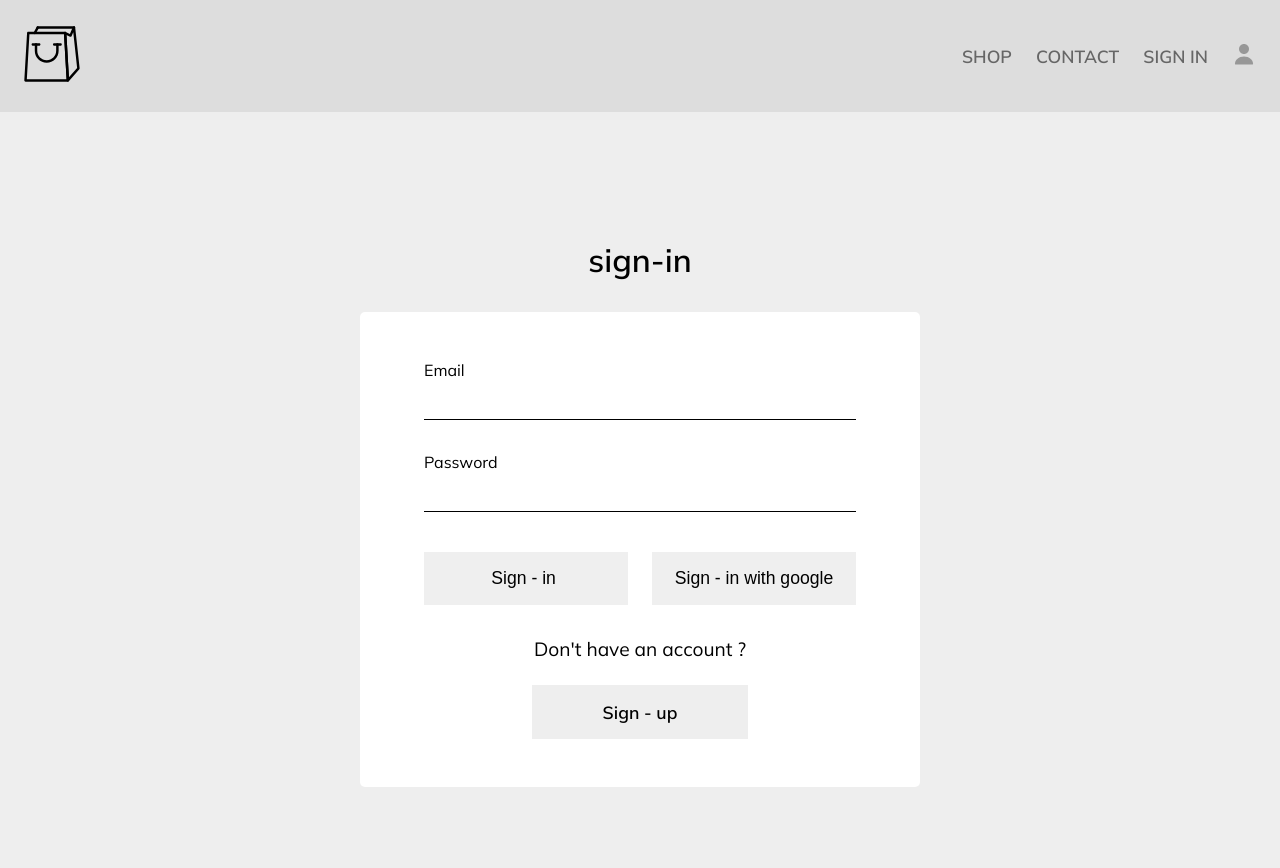
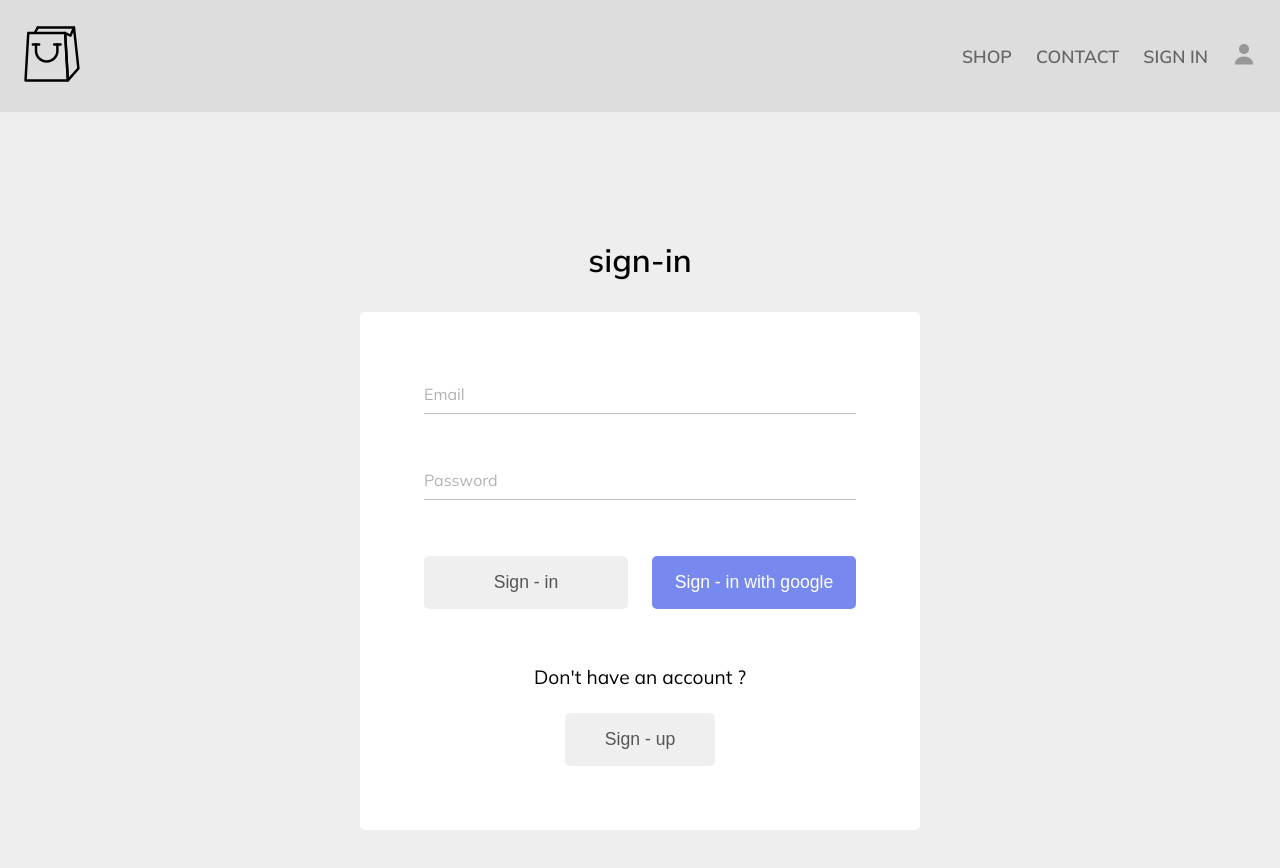
Before and after one commit to Ezeh20/E-mart, a React (Create React App) app: page /signin in a window 1280 px wide. Shown: the top 868 px of the page. Built offline with nearby package versions, Linux system fonts and the light colour scheme.

Commit message:
refactor: changed up the input component and also included a button component

```diff
--- /dev/null
+++ b/src/Components/Button-component/button.component.jsx
@@ -0,0 +1,16 @@
+import './button.scss'
+
+
+const Button_Class = {
+    google: "google-sign-in",
+    primary: "primary-btn",
+    redirect: "redirect"
+}
+
+const Button = ({ children, buttonType }) => {
+    return (
+        <button className={`btn ${Button_Class[buttonType]}`}>{children}</button>
+    )
+}
+
+export default Button
--- /dev/null
+++ b/src/Components/Button-component/button.scss
@@ -0,0 +1,30 @@
+.btn {
+    width: 100%;
+    padding: 1rem;
+    font-size: 1.1rem;
+    border-radius: 5px;
+    color: #555;
+    border: none;
+    transition: all .3s ease-in-out;
+
+    &:hover {
+        cursor: pointer;
+        border: none;
+        background-color: #000;
+        color: #eee;
+    }
+
+    &.google-sign-in {
+        background-color: rgb(119, 137, 238);
+        color: #fff;
+
+        &:hover {
+            background-color: rgb(153, 166, 240);
+
+        }
+    }
+    &.redirect{
+        width: 100%;
+        padding: 1rem 2.5rem;
+    }
+}
--- a/src/Components/Form-input-component/form-input.jsx
+++ b/src/Components/Form-input-component/form-input.jsx
@@ -1,11 +1,11 @@
 import './form-input.scss'
 
-const FormInput = ({ label, id, ...otherProps }) => {
+const FormInput = ({ label,  inputOptions }) => {
     return (
         <div className='sign_up'>
             <div className="sign_up_container ">
-                <label htmlFor={id}>{label}</label>
-                <input  {...otherProps} />
+                <input className="form-input" {...inputOptions} />
+                <label className={`${inputOptions.value.length ? 'shrink' : ''} field-label`}>{label}</label>
             </div>
         </div>
     )
--- a/src/Components/Form-input-component/form-input.scss
+++ b/src/Components/Form-input-component/form-input.scss
@@ -1,14 +1,48 @@
-.sign_up{
+.sign_up {
     width: 100%;
     display: flex;
     align-items: center;
     justify-items: center;
     justify-content: center;
 
-    .sign_up_container{
+    .sign_up_container {
+        position: relative;
         display: flex;
         flex-direction: column;
         row-gap: .5rem;
         width: 100%;
+
+        .field-label {
+            position: absolute;
+            font-weight: normal;
+            opacity: .3;
+            pointer-events: none;
+            transition: all .2s;
+        }
+
+        .form-input {
+            border: none;
+            border-bottom: 1px solid #9999;
+            color: #888;
+            width: 100%;
+            outline: none;
+            order: 1;
+            font-size: 1.1rem;
+            padding-top: .5rem;
+
+            &:focus ~ .field-label {
+                top: -30px;
+                font-size: 14px;
+                transition: all .2s;
+               opacity: .7;
+            }
+        }
     }
 }
+
+.shrink {
+    top: -30px;
+    font-size: 14px;
+    transition: all .2s;
+    opacity: .7;
+}
--- a/src/Components/Sign-up-component/sign-up-component.jsx
+++ b/src/Components/Sign-up-component/sign-up-component.jsx
@@ -1,7 +1,9 @@
 import { useState } from "react";
 import { createUserWithEmailAndPass, storeAuthUsers } from '../../utils/firebase/firebase.utils.js'
 import FormInput from "../Form-input-component/form-input.jsx";
+import Button from "../Button-component/button.component.jsx";
 import "./sign-up.scss"
+
 
 const SignUp = () => {
 
@@ -49,11 +51,43 @@ const SignUp = () => {
         <div className="up">
             <h2 className="title">Sign up</h2>
             <form className="form container-three" onSubmit={handleSubmit}>
-                <FormInput type="text" className='input' label="Name" id="name" name="displayName" required value={displayName} onChange={handleChange} />
-                <FormInput type="text" className='input' label={`Email`} id="email" name="email" value={email} required onChange={handleChange} />
-                <FormInput type="text" className='input' label={`Password`} id="password" name="password" value={password} required onChange={handleChange} />
-                <FormInput type="text" className='input' label={`Comfirm Password`} id="confirmPassword" name="comfirmPassword" value={comfirmPassword} required onChange={handleChange} />
-                <FormInput type="submit" className="submit-btn" value="Sign - up" />
+                <FormInput label={`Name`} inputOptions={{
+                    type: "text",
+                    id: "name",
+                    name: "displayName",
+                    required: true,
+                    value: displayName,
+                    onChange: handleChange,
+                    className: 'form-input'
+                }} />
+                <FormInput label={`Email`} inputOptions={{
+                    type: "text",
+                    id: "email",
+                    name: "email",
+                    required: true,
+                    value: email,
+                    onChange: handleChange,
+                    className: 'form-input'
+                }} />
+                <FormInput label={`Password`} inputOptions={{
+                    type: "password",
+                    id: "password",
+                    name: "password",
+                    required: true,
+                    value: password,
+                    onChange: handleChange,
+                    className: 'form-input'
+                }} />
+                <FormInput label={`Comfirm Password`} inputOptions={{
+                    type: "password",
+                    id: "confirmPassword",
+                    name: "comfirmPassword",
+                    required: true,
+                    value: comfirmPassword,
+                    onChange: handleChange,
+                    className: 'form-input'
+                }} />
+                <Button type="submit">Sign - Up</Button>
             </form>
         </div>
     )
--- a/src/Components/Sign-up-component/sign-up.scss
+++ b/src/Components/Sign-up-component/sign-up.scss
@@ -16,31 +16,12 @@
         align-content: center;
         justify-items: center;
         flex-direction: column;
-        row-gap: 2rem;
+        row-gap: 3.5rem;
         width: 80%;
-        padding: 3rem 4rem;
+        padding:4.5rem 4rem 4rem;
         border-radius: 5px;
         background-color: #fff;
     }
 
-    .input {
-        padding: .5rem;
-        border: none;
-        border-bottom: 1px solid #000;
-        width: 100%;
-        outline: none;
-    }
 
-    .submit-btn {
-        padding: 1rem;
-        font-size: 1.1rem;
-        border: none;
-
-        &:hover {
-            cursor: pointer;
-            border: none;
-            background-color: #eee;
-            color: #777;
-        }
-    }
 }
--- a/src/Route/sign-in/sign-in-component.jsx
+++ b/src/Route/sign-in/sign-in-component.jsx
@@ -1,6 +1,7 @@
 import { Link } from "react-router-dom";
 import { signInWithGooglePopup, storeAuthUsers } from "../../utils/firebase/firebase.utils.js";
 import FormInput from "../../Components/Form-input-component/form-input.jsx";
+import Button from "../../Components/Button-component/button.component.jsx";
 import "./sign-in.scss"
 
 const Signin = () => {
@@ -14,15 +15,29 @@ const Signin = () => {
       <div className="sign_in up">
         <h1 className="title">sign-in</h1>
         <form className="form container-three">
-          <FormInput label={`Email`} className="input" id={`email`} required type="email" />
-          <FormInput label={`Password`} className="input" id={`password`} required type="password" />
+          <FormInput label={`Email`} inputOptions={{
+            type: "email",
+            id: "email",
+            required: true,
+            value: "",
+            className: 'form-input'
+          }} />
+          <FormInput label={`Password`} inputOptions={{
+            type: "password",
+            id: "password",
+            required: true,
+            value: "",
+            className: 'form-input'
+          }} />
           <div className="log">
-            <FormInput onClick={login} className="submit-btn" type="submit" value="Sign - in " />
-            <FormInput onClick={login} className="submit-btn" type="submit" value="Sign - in with google" />
+            <Button onClick={login}  type="submit">Sign - in</Button>
+            <Button onClick={login} buttonType="google" type="submit">Sign - in with google</Button>
           </div>
           <div className="other">
             <p className="text">Don't have an account ?</p>
-            <Link className="sign-up " to="/sign-up">Sign - up</Link>
+            <Link  to="/sign-up">
+              <Button buttonType='redirect'>Sign - up</Button>
+            </Link>
           </div>
         </form>
       </div>
--- a/src/Route/sign-in/sign-in.scss
+++ b/src/Route/sign-in/sign-in.scss
@@ -2,7 +2,6 @@
 
     .form {
         .input {
-            padding: .5rem;
             border: none;
             border-bottom: 1px solid #000;
             outline: none;
@@ -28,24 +27,6 @@
                 font-size: 1.2rem;
             }
 
-            .sign-up {
-                padding: 1rem;
-                text-align: center;
-                font-size: 1.1rem;
-                color: #000;
-                font-weight: 600;
-                background-color: #eee;
-                border: none;
-                width: 50%;
-
-                &:hover {
-                    cursor: pointer;
-                    border: none;
-                    background-color: #eee;
-                    color: #777;
-                }
-
-            }
         }
     }
 
--- a/src/index.css
+++ b/src/index.css
@@ -19,3 +19,7 @@ code {
   box-sizing: border-box;
 
 }
+
+input[type='password']{
+  letter-spacing: .3rem;
+}
```
